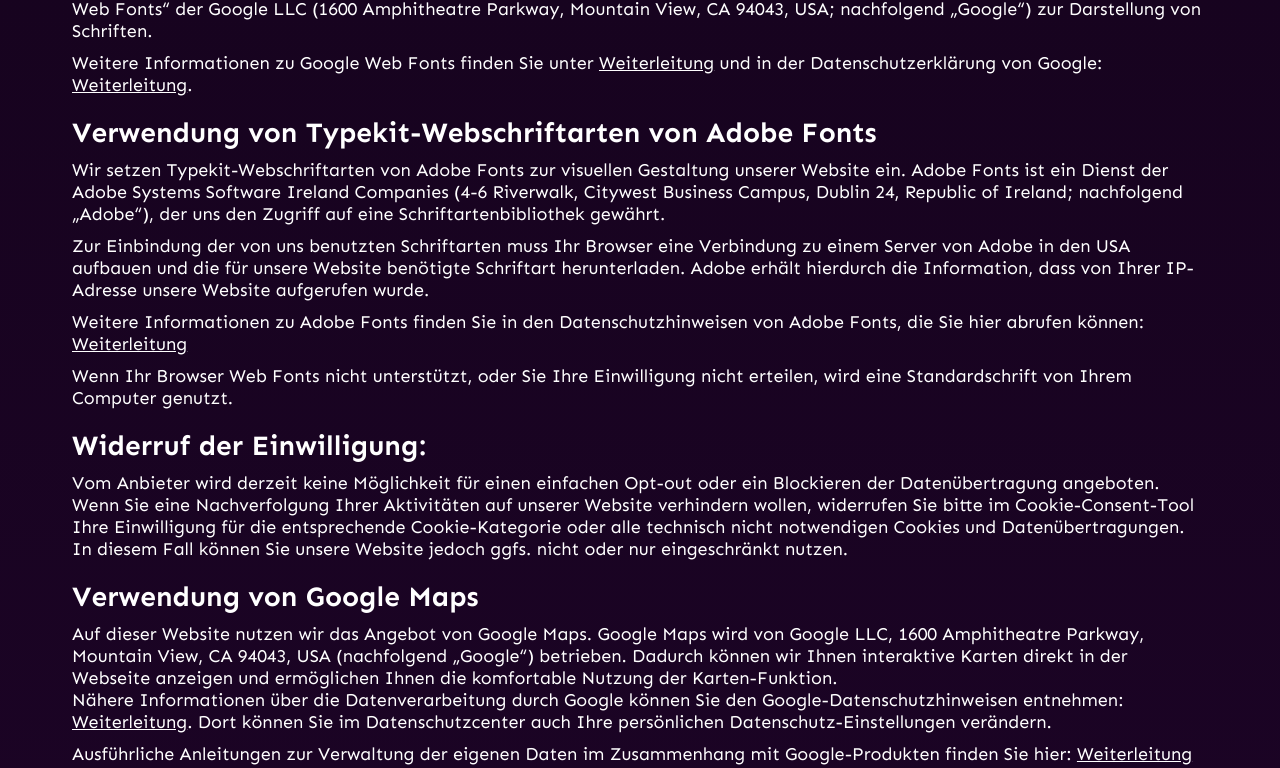
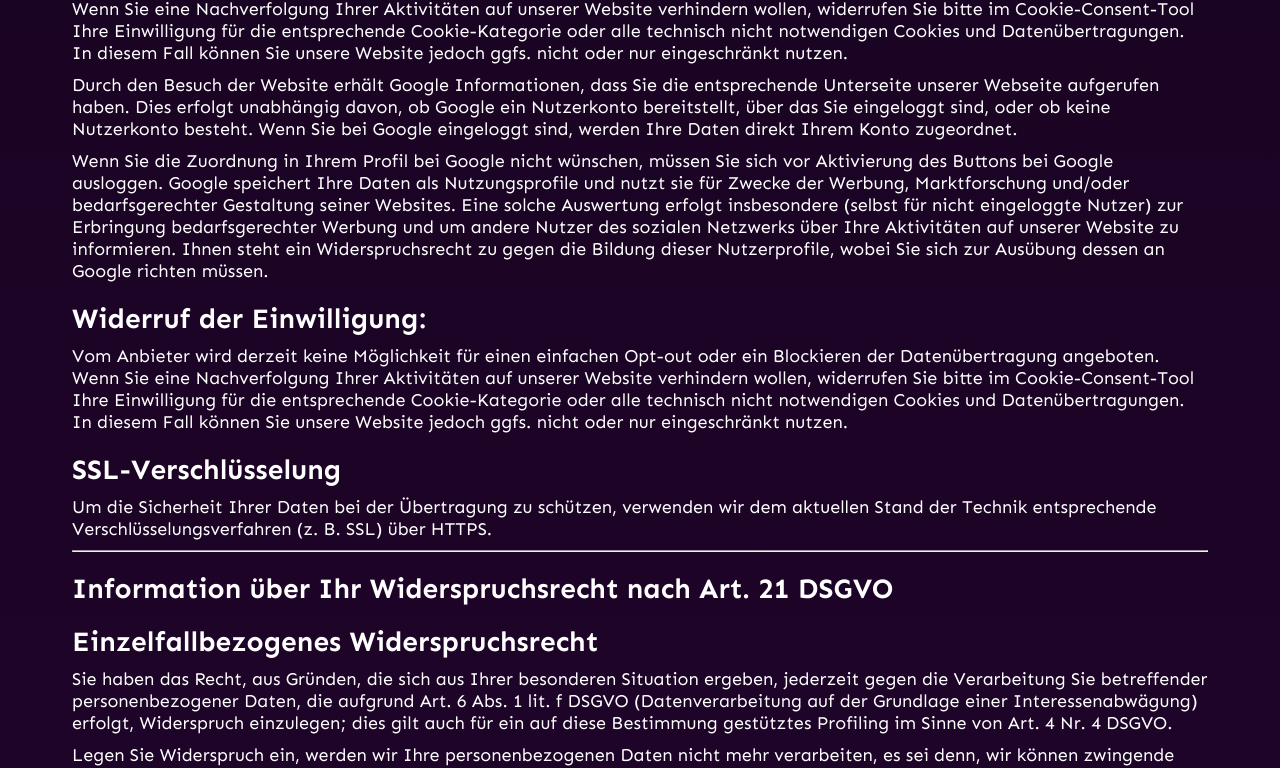
Before and after one commit to OliverTheil/portfolio, an Angular app in the folder portfolio/: page /dataprotection in a window 1280 px wide. Shown: the part 4528-5296 px from the top of the page. Built offline with nearby package versions, Linux system fonts and the light colour scheme.

Commit message:
added foodforu

```diff
--- a/portfolio/angular.json
+++ b/portfolio/angular.json
@@ -40,8 +40,8 @@
                 },
                 {
                   "type": "anyComponentStyle",
-                  "maximumWarning": "2kb",
-                  "maximumError": "4kb"
+                  "maximumWarning": "20kb",
+                  "maximumError": "40kb"
                 }
               ],
               "fileReplacements": [
--- a/portfolio/src/app/dataprotection/dataprotection.component.html
+++ b/portfolio/src/app/dataprotection/dataprotection.component.html
@@ -303,58 +303,6 @@
     >.
   </p>
   <p></p>
-  <h2>Verwendung von Scriptbibliotheken (Google Webfonts)</h2>
-  <p>
-    Um unsere Inhalte browserübergreifend korrekt und grafisch ansprechend
-    darzustellen, verwenden wir auf dieser Website „Google Web Fonts“ der Google
-    LLC (1600 Amphitheatre Parkway, Mountain View, CA 94043, USA; nachfolgend
-    „Google“) zur Darstellung von Schriften.
-  </p>
-  <p>
-    Weitere Informationen zu Google Web Fonts finden Sie unter
-    <a
-      href="https://developers.google.com/fonts/faq"
-      rel="noopener nofollow"
-      target="_blank"
-      >Weiterleitung</a
-    >
-    und in der Datenschutzerklärung von Google:
-    <a
-      href="https://www.google.com/policies/privacy/"
-      rel="noopener nofollow"
-      target="_blank"
-      >Weiterleitung</a
-    >.
-  </p>
-  <p></p>
-  <h2>Verwendung von Typekit-Webschriftarten von Adobe Fonts</h2>
-  <p>
-    Wir setzen Typekit-Webschriftarten von Adobe Fonts zur visuellen Gestaltung
-    unserer Website ein. Adobe Fonts ist ein Dienst der Adobe Systems Software
-    Ireland Companies (4-6 Riverwalk, Citywest Business Campus, Dublin 24,
-    Republic of Ireland; nachfolgend „Adobe“), der uns den Zugriff auf eine
-    Schriftartenbibliothek gewährt.
-  </p>
-  <p>
-    Zur Einbindung der von uns benutzten Schriftarten muss Ihr Browser eine
-    Verbindung zu einem Server von Adobe in den USA aufbauen und die für unsere
-    Website benötigte Schriftart herunterladen. Adobe erhält hierdurch die
-    Information, dass von Ihrer IP-Adresse unsere Website aufgerufen wurde.
-  </p>
-  <p>
-    Weitere Informationen zu Adobe Fonts finden Sie in den Datenschutzhinweisen
-    von Adobe Fonts, die Sie hier abrufen können:
-    <a
-      href="https://www.adobe.com/de/privacy/policies/adobe-fonts.html"
-      rel="noopener nofollow"
-      target="_blank"
-      >Weiterleitung</a
-    >
-  </p>
-  <p>
-    Wenn Ihr Browser Web Fonts nicht unterstützt, oder Sie Ihre Einwilligung
-    nicht erteilen, wird eine Standardschrift von Ihrem Computer genutzt.
-  </p>
   <h3>Widerruf der Einwilligung:</h3>
   <p>
     Vom Anbieter wird derzeit keine Möglichkeit für einen einfachen Opt-out oder
@@ -366,33 +314,6 @@
     nicht oder nur eingeschränkt nutzen.
   </p>
   <p></p>
-  <h2>Verwendung von Google Maps</h2>
-  <p>
-    Auf dieser Website nutzen wir das Angebot von Google Maps. Google Maps wird
-    von Google LLC, 1600 Amphitheatre Parkway, Mountain View, CA 94043, USA
-    (nachfolgend „Google“) betrieben. Dadurch können wir Ihnen interaktive
-    Karten direkt in der Webseite anzeigen und ermöglichen Ihnen die komfortable
-    Nutzung der Karten-Funktion.<br />Nähere Informationen über die
-    Datenverarbeitung durch Google können Sie den Google-Datenschutzhinweisen
-    entnehmen:
-    <a
-      href="https://policies.google.com/privacy"
-      rel="noopener nofollow"
-      target="_blank"
-      >Weiterleitung</a
-    >. Dort können Sie im Datenschutzcenter auch Ihre persönlichen
-    Datenschutz-Einstellungen verändern.
-  </p>
-  <p>
-    Ausführliche Anleitungen zur Verwaltung der eigenen Daten im Zusammenhang
-    mit Google-Produkten finden Sie hier:
-    <a
-      href="https://www.dataliberation.org/"
-      rel="noopener nofollow"
-      target="_blank"
-      >Weiterleitung</a
-    >
-  </p>
   <p>
     Durch den Besuch der Website erhält Google Informationen, dass Sie die
     entsprechende Unterseite unserer Webseite aufgerufen haben. Dies erfolgt
--- a/portfolio/src/app/projects/projects.component.html
+++ b/portfolio/src/app/projects/projects.component.html
@@ -57,13 +57,41 @@
     </figcaption>
   </div>
   <div
+    [class.highlight]="angularClicked"
+    [class.grey]="jsClicked"
+    data-aos="flip-left"
+    data-aos-easing="ease-out-cubic"
+    data-aos-offset="100"
+    data-aos-duration="1000"
+    class="projects__box bgc--black change absolute right--1"
+  >
+    <img class="projects__box__img" src="assets/img/foodforu.png" />
+    <figcaption class="projects__box__text relative">
+      <h3 class="projects__box__heading font--white">Eine Restaurant Seite</h3>
+      <span class="projects__box__description reg--18 font--white">
+        Auf Food4U trifft Design mit Funktion zusammen.
+      </span>
+      <div class="projects__box__icons__div absolute">
+        <a href="https://github.com/OliverTheil/foodforu" target="_blank"
+          ><i
+            src="/assets/icons/github.png"
+            class="fa-brands fa-github fa-3x github__icon"
+          ></i>
+        </a>
+        <a href="https://oliver-theil.de/foodforu" target="_blank"
+          ><img class="projects__box__icons" src="/assets/icons/arrow.png"
+        /></a>
+      </div>
+    </figcaption>
+  </div>
+  <div
     [class.highlight]="jsClicked"
     [class.grey]="angularClicked"
     data-aos="flip-left"
     data-aos-easing="ease-out-cubic"
     data-aos-offset="100"
     data-aos-duration="1000"
-    class="projects__box bgc--black change absolute right--1"
+    class="projects__box turn bgc--black absolute left--2"
   >
     <img class="projects__box__img" src="assets/img/pokedex.png" />
     <figcaption class="projects__box__text relative">
@@ -80,35 +108,6 @@
           ></i>
         </a>
         <a href="https://oliver-theil.de/Pokedex" target="_blank"
-          ><img class="projects__box__icons" src="/assets/icons/arrow.png"
-        /></a>
-      </div>
-    </figcaption>
-  </div>
-  <div
-    [class.highlight]="jsClicked"
-    [class.grey]="angularClicked"
-    data-aos="flip-left"
-    data-aos-easing="ease-out-cubic"
-    data-aos-offset="100"
-    data-aos-duration="1000"
-    class="projects__box turn bgc--black absolute left--2"
-  >
-    <img class="projects__box__img" src="assets/img/elpolloloco.png" />
-    <figcaption class="projects__box__text relative">
-      <h3 class="projects__box__heading font--white">El pollo loco</h3>
-      <span class="projects__box__description reg--18 font--white">
-        Durch el pollo loco erschuf ich mein erstes Spiel mit Javascript und
-        lernte Objektorientierte Programmierung im Canvas kennen.
-      </span>
-      <div class="projects__box__icons__div absolute">
-        <a href="https://github.com/OliverTheil/ElpolloLoco" target="_blank"
-          ><i
-            src="/assets/icons/github.png"
-            class="fa-brands fa-github fa-3x github__icon"
-          ></i>
-        </a>
-        <a href="https://oliver-theil.de/ElpolloLoco/" target="_blank"
           ><img class="projects__box__icons" src="/assets/icons/arrow.png"
         /></a>
       </div>
@@ -143,4 +142,33 @@
       </div>
     </figcaption>
   </div>
+  <div
+    [class.highlight]="jsClicked"
+    [class.grey]="angularClicked"
+    data-aos="flip-left"
+    data-aos-easing="ease-out-cubic"
+    data-aos-offset="100"
+    data-aos-duration="1000"
+    class="projects__box turn bgc--black absolute left--3"
+  >
+    <img class="projects__box__img" src="assets/img/elpolloloco.png" />
+    <figcaption class="projects__box__text relative">
+      <h3 class="projects__box__heading font--white">El pollo loco</h3>
+      <span class="projects__box__description reg--18 font--white">
+        Durch el pollo loco erschuf ich mein erstes Spiel mit Javascript und
+        lernte Objektorientierte Programmierung im Canvas kennen.
+      </span>
+      <div class="projects__box__icons__div absolute">
+        <a href="https://github.com/OliverTheil/ElpolloLoco" target="_blank"
+          ><i
+            src="/assets/icons/github.png"
+            class="fa-brands fa-github fa-3x github__icon"
+          ></i>
+        </a>
+        <a href="https://oliver-theil.de/ElpolloLoco/" target="_blank"
+          ><img class="projects__box__icons" src="/assets/icons/arrow.png"
+        /></a>
+      </div>
+    </figcaption>
+  </div>
 </section>
--- a/portfolio/src/app/projects/projects.component.scss
+++ b/portfolio/src/app/projects/projects.component.scss
@@ -1,15 +1,15 @@
 .projects {
   width: 100vw;
   max-width: 100%;
-  height: 1960px;
+  height: 2680px;
   border-bottom: 1px solid #5221e67e;
 
   @media (max-width: 1380px) {
-    height: 1660px;
+    height: 1980px;
   }
 
   @media (max-width: 800px) {
-    height: 2380px;
+    height: 2940px;
   }
 }
 
@@ -187,7 +187,7 @@
 }
 
 .right--2 {
-  left: 7.2rem;
+  left: 72px;
   top: 1100px;
 
   @media (max-width: 1380px) {
@@ -203,10 +203,30 @@
   }
 }
 
+.left--3 {
+  right: 72px;
+  top: 1780px;
+
+  @media (max-width: 1380px) {
+    left: auto;
+    right: 72px;
+    top: 1580px;
+  }
+
+  @media (max-width: 800px) {
+    top: 2340px;
+  }
+
+  @media (max-width: 600px) {
+    top: 2320px;
+  }
+}
+
 .right--1,
 .right--2,
 .left--1,
-.left--2 {
+.left--2,
+.left--3 {
   @media (max-width: 500px) {
     left: 0;
     right: 0;
```
